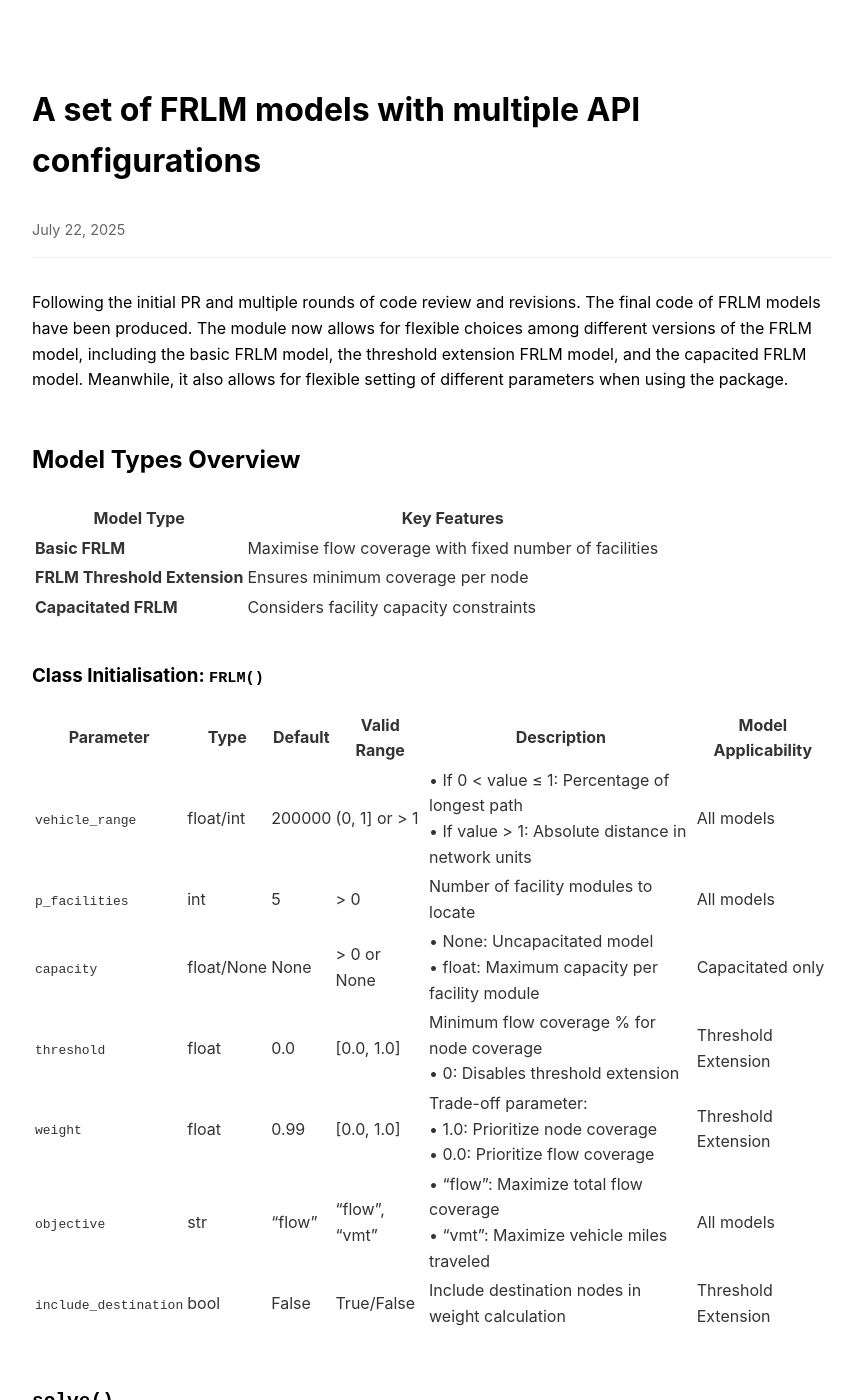
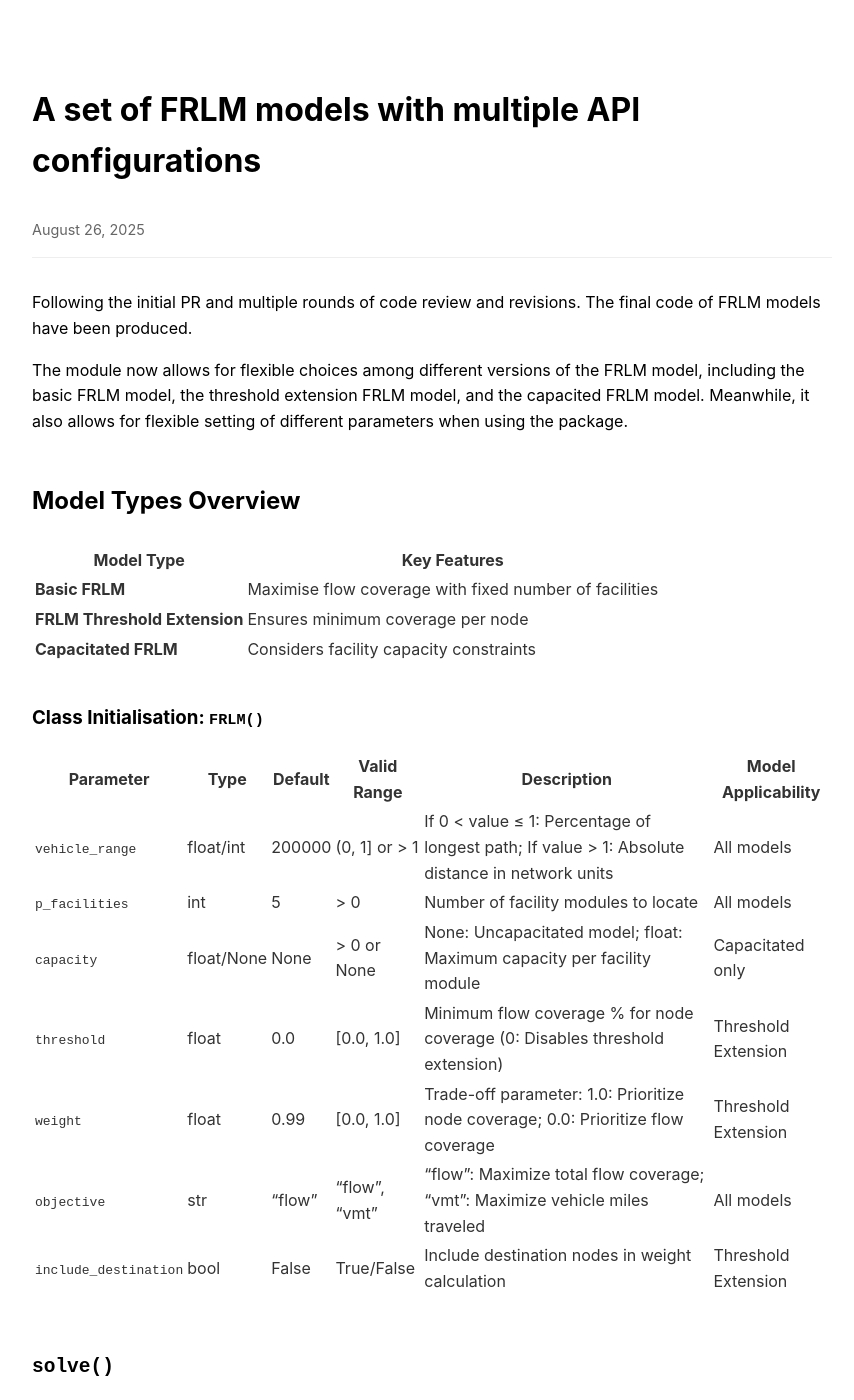
Before and after one commit to fengzixin0617/fengzixin0617.github.io, a Jekyll site: the page built from _posts/2025-08-26-blog3.md, in a window 1280 px wide and 1400 px high. Shown: the whole window, without its empty margins (208-1062 px from the left). Built offline with Jekyll 4.4.1, drawn with Linux system fonts in a browser that asks for light colours; part of the change alters nothing that is shown; some of the changed text lies outside the part shown.

Commit message:
Update blog post date and refine content

```diff
--- a/_posts/2025-08-26-blog3.md
+++ b/_posts/2025-08-26-blog3.md
@@ -1,32 +1,33 @@
 ---
 layout: post
 title: "A set of FRLM models with multiple API configurations"
-date: 2025-07-22
+date: 2025-08-26
 categories: [gsoc]
 ---
 
 Following the initial PR and multiple rounds of code review and revisions. The final code of FRLM models have been produced.
+
 The module now allows for flexible choices among different versions of the FRLM model, including the basic FRLM model, the threshold extension FRLM model, and the capacited FRLM model.
 Meanwhile, it also allows for flexible setting of different parameters when using the package.
 
-##  Model Types Overview
+## Model Types Overview
 
-| Model Type |  Key Features |
+| Model Type | Key Features |
 |------------|--------------|
 | **Basic FRLM** | Maximise flow coverage with fixed number of facilities |
-| **FRLM Threshold Extension** |  Ensures minimum coverage per node |
+| **FRLM Threshold Extension** | Ensures minimum coverage per node |
 | **Capacitated FRLM** | Considers facility capacity constraints |
 
 ### Class Initialisation: `FRLM()`
 
 | Parameter | Type | Default | Valid Range | Description | Model Applicability |
-|-----------|------|---------|-------------|-------------|-------------------|
-| `vehicle_range` | float/int | 200000 | (0, 1] or > 1 | • If 0 < value ≤ 1: Percentage of longest path<br>• If value > 1: Absolute distance in network units | All models |
+|-----------|------|---------|-------------|-------------|---------------------|
+| `vehicle_range` | float/int | 200000 | (0, 1] or > 1 | If 0 < value ≤ 1: Percentage of longest path; If value > 1: Absolute distance in network units | All models |
 | `p_facilities` | int | 5 | > 0 | Number of facility modules to locate | All models |
-| `capacity` | float/None | None | > 0 or None | • None: Uncapacitated model<br>• float: Maximum capacity per facility module | Capacitated only |
-| `threshold` | float | 0.0 | [0.0, 1.0] | Minimum flow coverage % for node coverage<br>• 0: Disables threshold extension | Threshold Extension |
-| `weight` | float | 0.99 | [0.0, 1.0] | Trade-off parameter:<br>• 1.0: Prioritize node coverage<br>• 0.0: Prioritize flow coverage | Threshold Extension |
-| `objective` | str | "flow" | "flow", "vmt" | • "flow": Maximize total flow coverage<br>• "vmt": Maximize vehicle miles traveled | All models |
+| `capacity` | float/None | None | > 0 or None | None: Uncapacitated model; float: Maximum capacity per facility module | Capacitated only |
+| `threshold` | float | 0.0 | [0.0, 1.0] | Minimum flow coverage % for node coverage (0: Disables threshold extension) | Threshold Extension |
+| `weight` | float | 0.99 | [0.0, 1.0] | Trade-off parameter: 1.0: Prioritize node coverage; 0.0: Prioritize flow coverage | Threshold Extension |
+| `objective` | str | "flow" | "flow", "vmt" | "flow": Maximize total flow coverage; "vmt": Maximize vehicle miles traveled | All models |
 | `include_destination` | bool | False | True/False | Include destination nodes in weight calculation | Threshold Extension |
 
 ## `solve()`
@@ -41,6 +42,7 @@ The implementation supports both exact solvers (through PuLP) and a custom greed
 | `max_iterations` | int | 100 | > 0 | Maximum iterations for greedy solver |
 
 ## `generate_path_refueling_combinations()`
+
 | Parameter | Type | Default | Description |
 |-----------|------|---------|-------------|
 | `facility_combinations` | List[List]/None | None | Pre-computed facility combinations |
```
